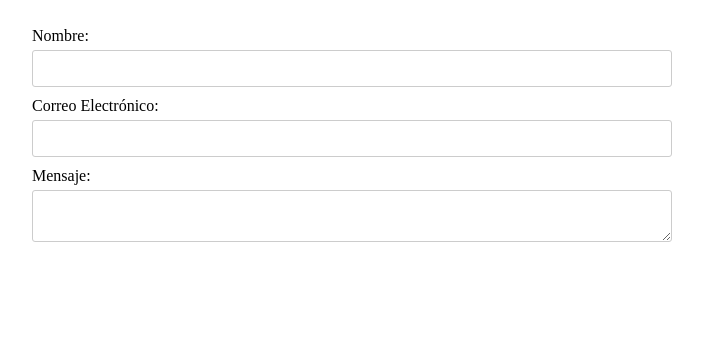
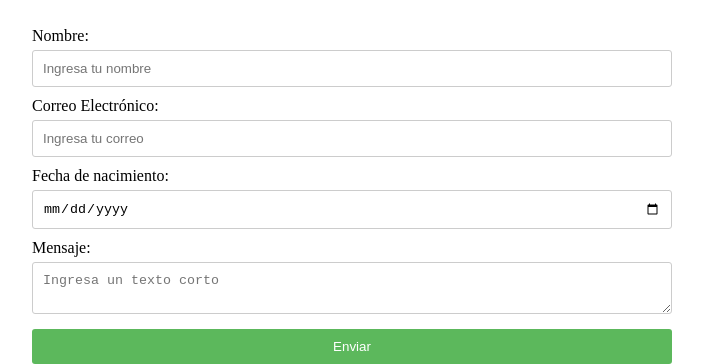
Before and after one commit to desarrollopob/javascript, a plain HTML site: page NAVIGATION/pages/about_us.html in a window 1280 px wide. Shown: the part 1101-1465 px from the top of the page, without its empty margins (288-991 px from the left). Before the commit the page ends 1343 px from the top, so only its background shows below. Drawn offline with Linux system fonts and the light colour scheme.

Commit message:
add calendar

```diff
--- a/NAVIGATION/pages/about_us.css
+++ b/NAVIGATION/pages/about_us.css
@@ -39,6 +39,7 @@ body{
 .container{
     width: 50%;
 }
+
 /*ESTILOS FORMULARIO*/
 form {
     display: flex;
--- a/NAVIGATION/pages/about_us.html
+++ b/NAVIGATION/pages/about_us.html
@@ -48,14 +48,18 @@
         <h2>Formulario de Contacto</h2>
         <form id="contactForm">
           <label for="name">Nombre:</label>
-          <input type="text" id="name" name="name" required>
+          <input type="text" placeholder="Ingresa tu nombre" id="name" name="name" required>
 
           <label for="email">Correo Electrónico:</label>
-          <input type="email" id="email" name="email" required>
+          <input type="email" placeholder="Ingresa tu correo" id="email" name="email" required>
+
+          <label for="date">Fecha de nacimiento:</label>
+          <input type="date" name="date" min="1990-01-01" id="date">
 
           <label for="message">Mensaje:</label>
-          <textarea id="message"></textarea>
+          <textarea id="message" placeholder="Ingresa un texto corto"></textarea>
 
+          <button type="submit">Enviar</button>
         </form>
 
 
```
